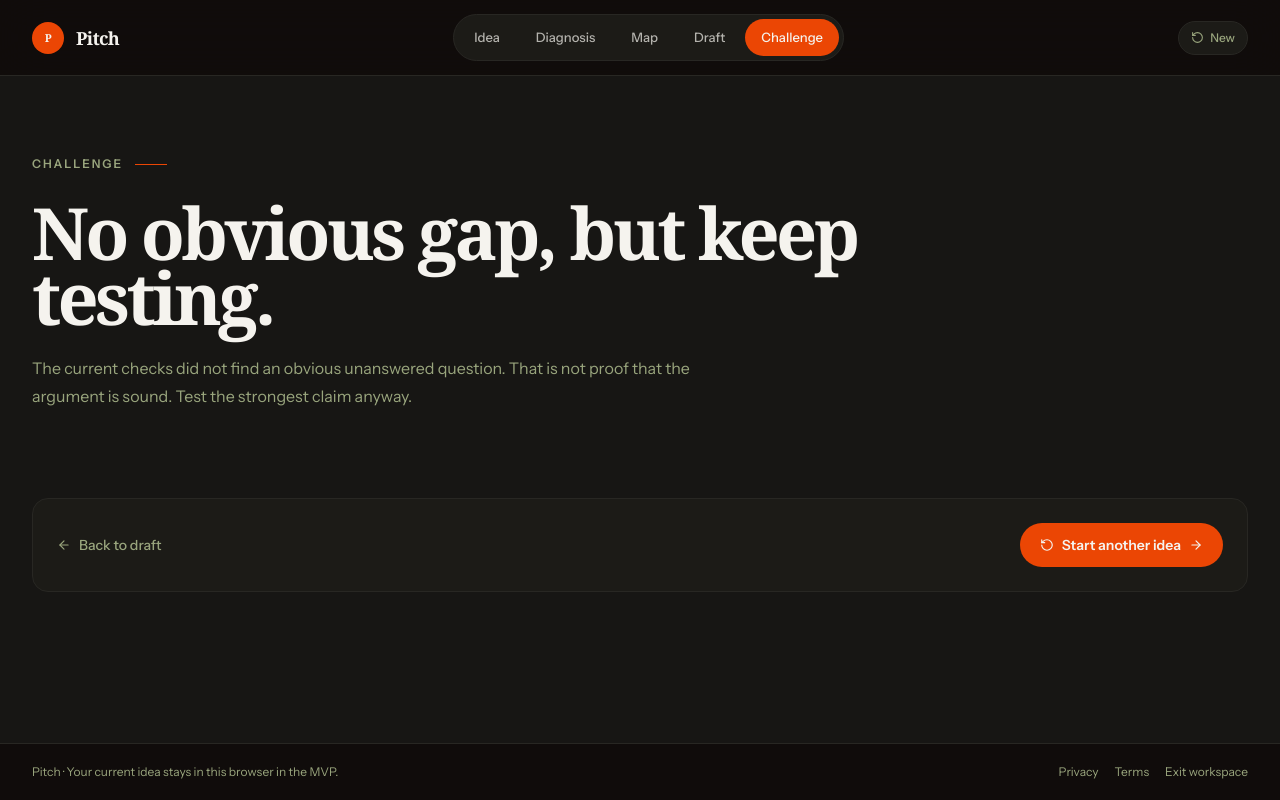
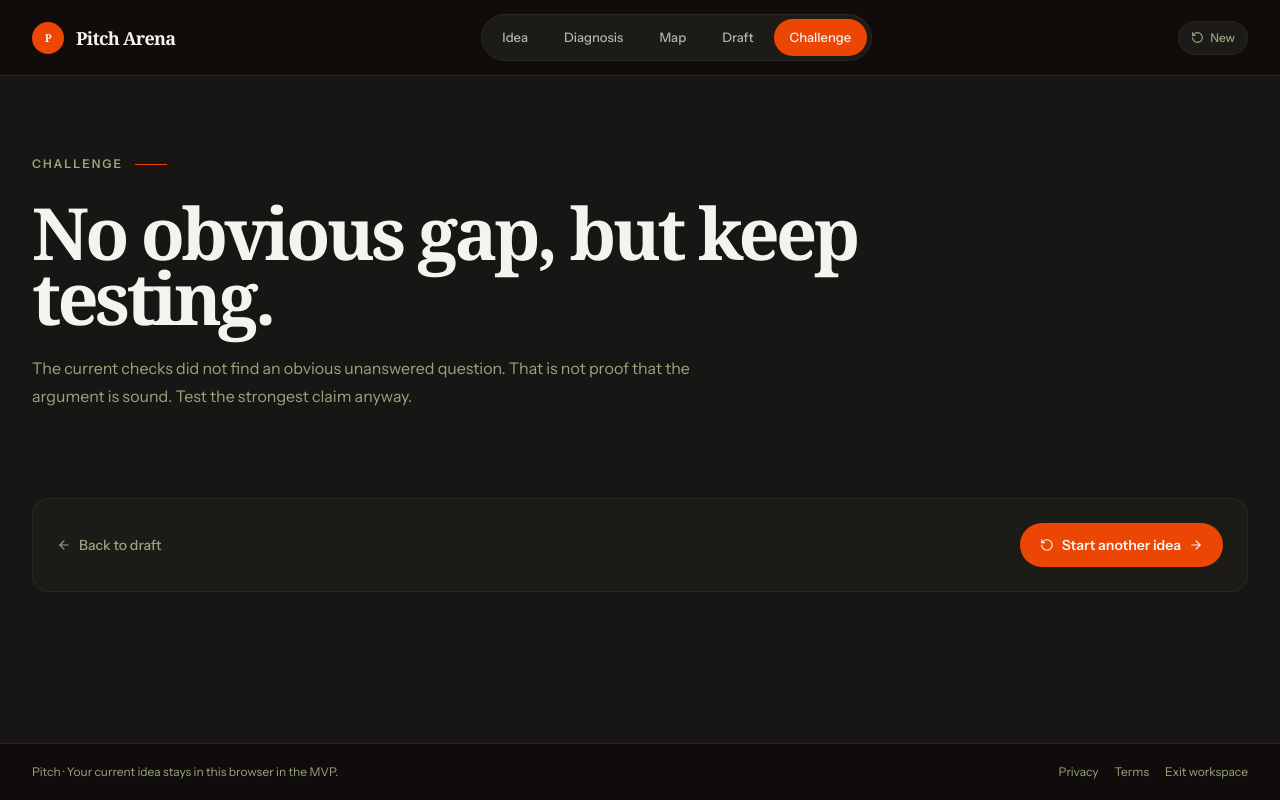
Before and after one commit to Wuraola-Adebisi/Pitch, a React (Vite) app: page /app/challenge in a window 1280 px wide. Built offline with nearby package versions, Linux system fonts and the light colour scheme.

Commit message:
Update Header.tsx for Pitch Arena

```diff
--- a/src/components/Header.tsx
+++ b/src/components/Header.tsx
@@ -30,8 +30,8 @@ export default function Header() {
     <>
       <header className="sticky top-0 z-40 border-b border-line bg-smoky/90 backdrop-blur-xl">
         <div className="mx-auto flex max-w-7xl items-center gap-3 px-4 py-3.5 sm:gap-5 sm:px-8">
-          <Link to="/" className="flex shrink-0 items-center gap-3 font-display text-lg font-bold tracking-[-0.04em]"><span className="flex h-8 w-8 items-center justify-center rounded-full bg-coral text-[11px] font-bold text-ink">P</span><span className="hidden sm:inline">Pitch</span></Link>
-          <nav className="flex min-w-0 flex-1 justify-start overflow-x-auto" aria-label="Pitch workflow">
+          <Link to="/" className="flex shrink-0 items-center gap-3 font-display text-lg font-bold tracking-[-0.04em]"><span className="flex h-8 w-8 items-center justify-center rounded-full bg-coral text-[11px] font-bold text-ink">P</span><span className="hidden sm:inline">Pitch Arena</span></Link>
+          <nav className="flex min-w-0 flex-1 justify-start overflow-x-auto" aria-label="Pitch Arena workflow">
             <div className="mx-auto flex min-w-max items-center gap-1 rounded-full border border-line bg-card p-1">
               {steps.map((s, i) => {
                 const active = pathname === s.path
```
